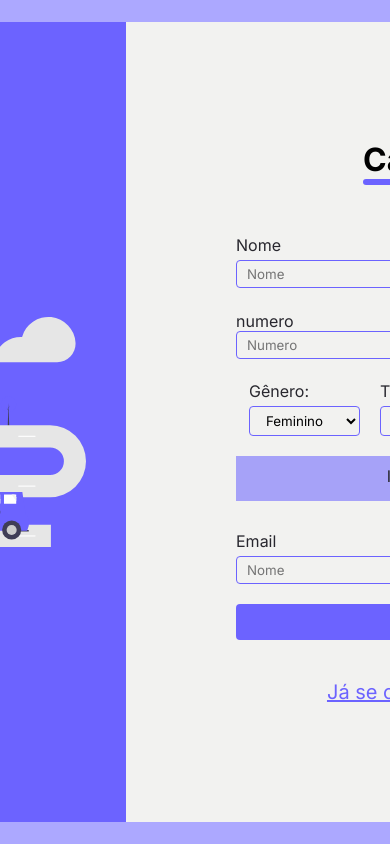
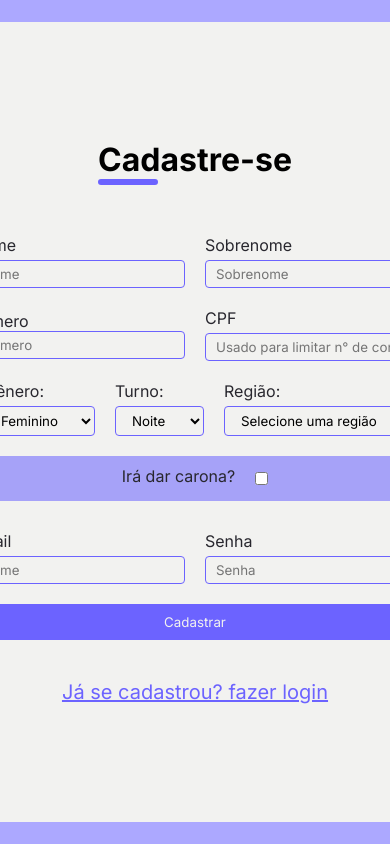
Before and after one commit to DuPiratello/AF-desenvolvimento-WEB, a PHP site: page /cadastro.php in a window 390 px wide; the page is wider, and only the part inside the window is pictured. Run offline with PHP 8.4, Linux system fonts and the light colour scheme.

Commit message:
upload project

```diff
--- a/index.php
+++ b/index.php
@@ -32,7 +32,7 @@
 
           <input type="submit" value="Fazer Login">
 
-          <a id="cadastro" href="cadastro.php">Cadastre-se</a>
+          <a href="cadastro.php">Cadastre-se</a>
         </form>
 
       </div>
--- a/insert.php
+++ b/insert.php
@@ -12,7 +12,7 @@
             $number = mysqli_real_escape_string($conn, htmlspecialchars($_POST['number']));
             $cpf = mysqli_real_escape_string($conn, htmlspecialchars($_POST['cpf']));
             $gender = mysqli_real_escape_string($conn, htmlspecialchars($_POST['gender']));
-            $regiao = mysqli_real_escape_string($conn, htmlspecialchars($_POST['time']));
+            $regiao = mysqli_real_escape_string($conn, htmlspecialchars($_POST['regiao']));
 
             $time = mysqli_real_escape_string($conn, htmlspecialchars($_POST['time']));
 
--- a/login.php
+++ b/login.php
@@ -1,7 +1,6 @@
 <?php
 
 require 'db_connection.php';
-require 'sessions.php';
 
 $email = $_POST['email'];
 $password = $_POST['password'];
--- a/styles/register.css
+++ b/styles/register.css
@@ -162,3 +162,13 @@
     display: flex;
     flex-direction: column;
 }
+@media (max-width:1185px) {
+    .register .container .image{
+        display: none;
+
+    }
+    .register .container {
+        width: 600px;
+    }
+
+}
```
Also changed, not shown: styles/login.css (+11 -1 lines).
